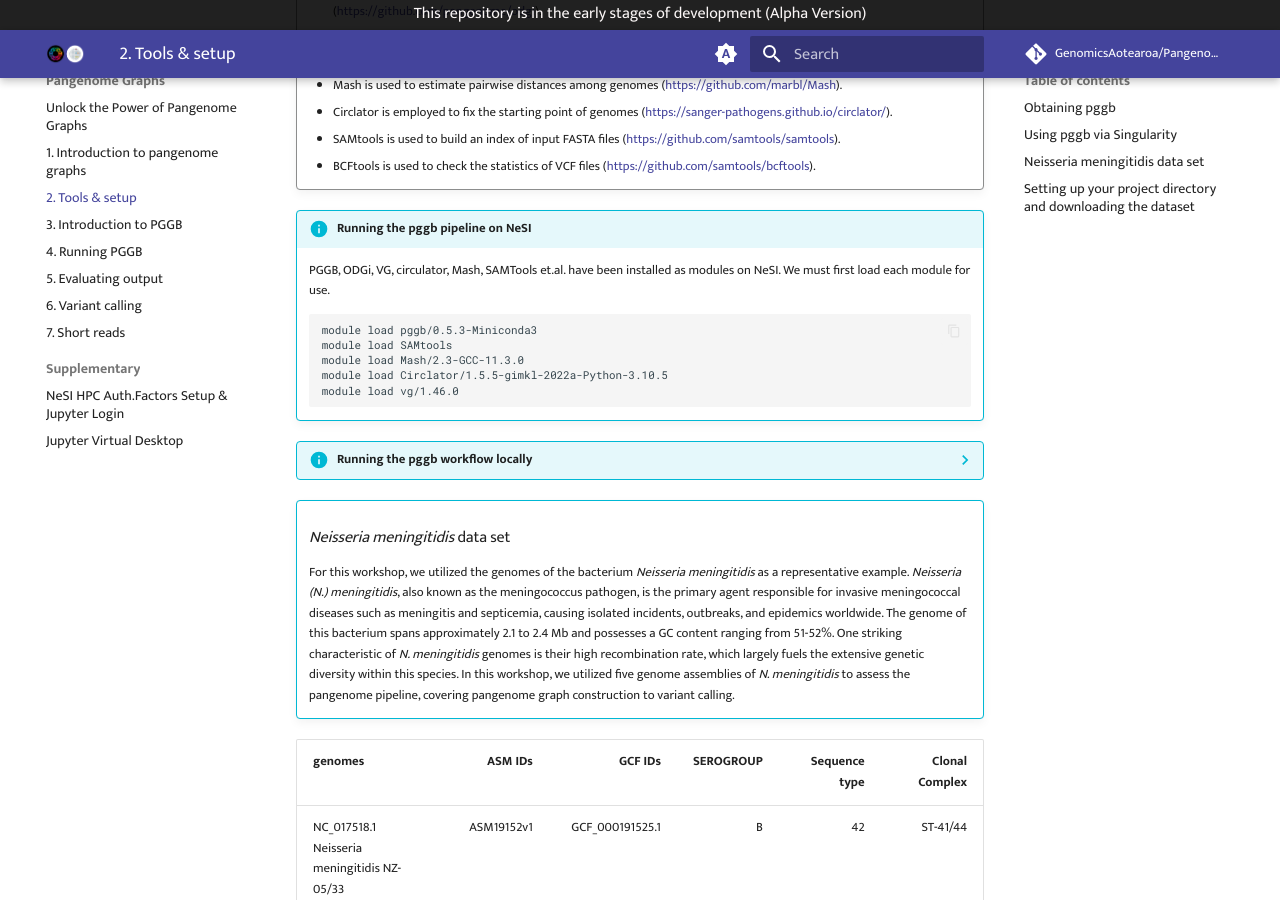
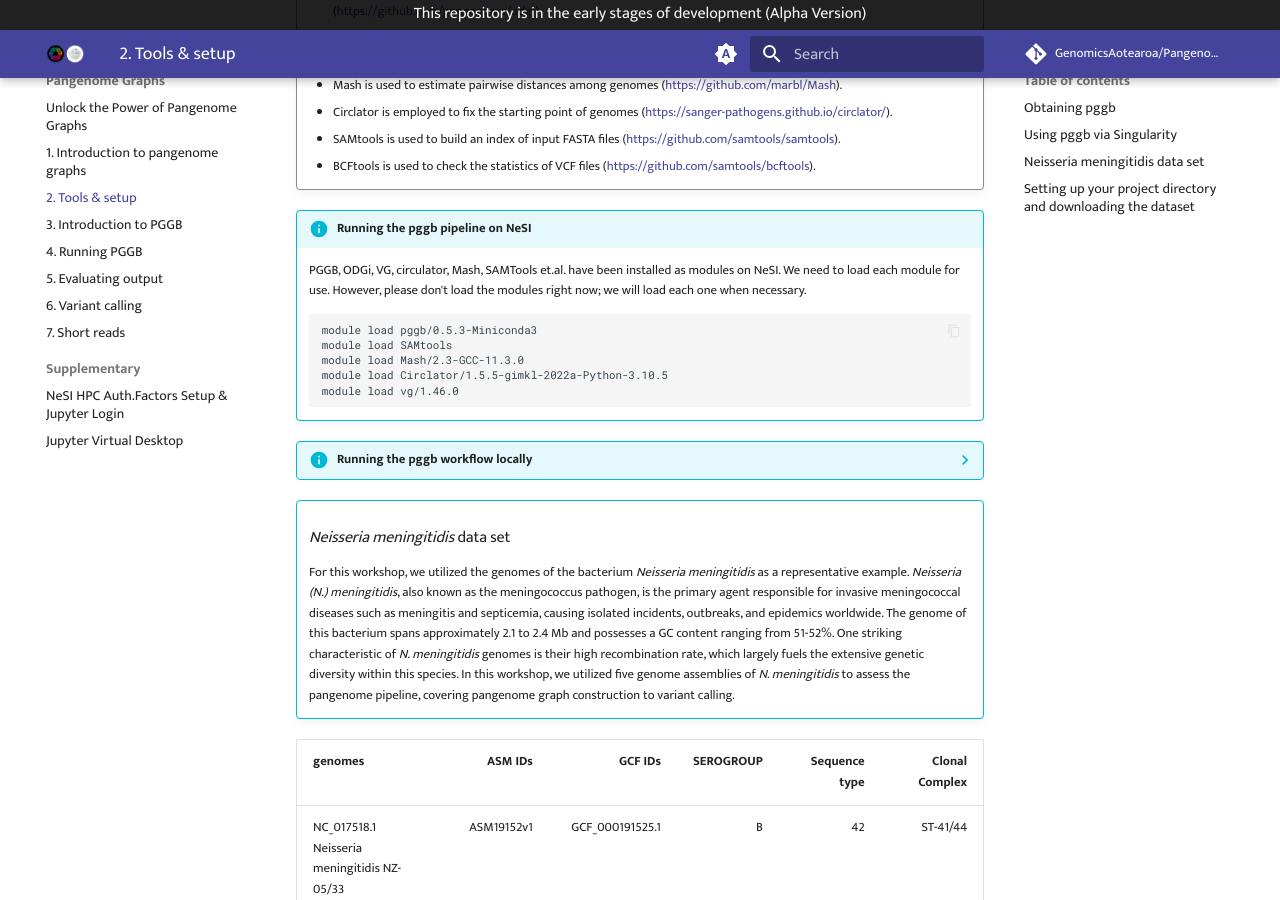
Before and after one commit to GenomicsAotearoa/Pangenome-Graphs-Workshop, an MkDocs documentation site: the page built from docs/2_Tools_and_setup.md, in a window 1280 px wide and 900 px high, scrolled down 305 px. Built offline with MkDocs 1.6.1 and Material for MkDocs 9.7.7, drawn with Linux system fonts in a browser that asks for light colours; comment, search, counter and statistics services are not loaded.

Commit message:
Update 2_Tools_and_setup.md

````diff
--- a/docs/2_Tools_and_setup.md
+++ b/docs/2_Tools_and_setup.md
@@ -12,7 +12,7 @@
 
 !!! info "Running the pggb pipeline on NeSI"
 
-    PGGB, ODGi, VG, circulator, Mash, SAMTools et.al. have been installed as modules on NeSI. We must first load each module for use.
+    PGGB, ODGi, VG, circulator, Mash, SAMTools et.al. have been installed as modules on NeSI. We need to load each module for use. However, please don't load the modules right now; we will load each one when necessary.
     ```bash
     module load pggb/0.5.3-Miniconda3
     module load SAMtools
````
